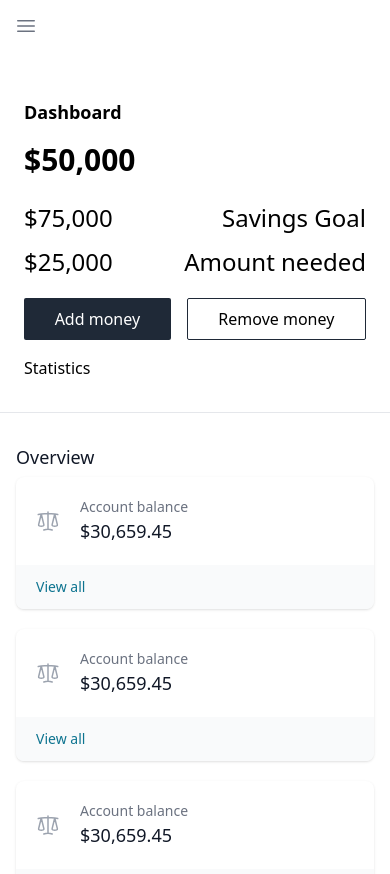
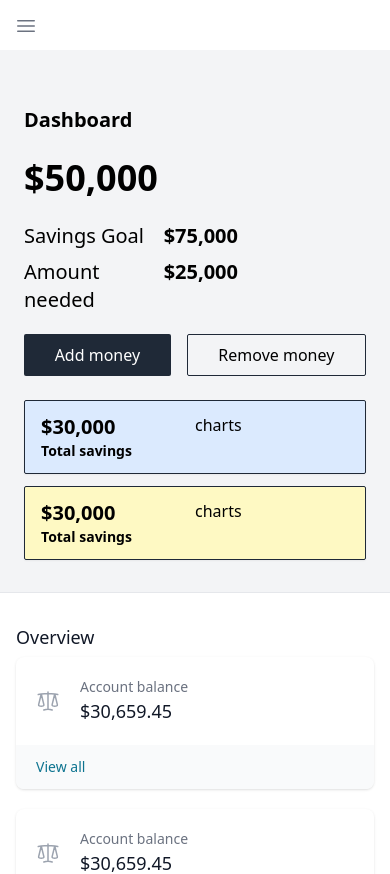
Before and after one commit to cdrmr18/buckify, a Next.js app: page /dashboard in a window 390 px wide. Shown: the top 874 px of the page. Built offline with nearby package versions, Linux system fonts and the light colour scheme.

Commit message:
style mobile view

```diff
--- a/components/Dashboard/Header.tsx
+++ b/components/Dashboard/Header.tsx
@@ -2,20 +2,24 @@
 
 const Header = () => {
   return (
-    <div className="border-b py-8 w-full mx-auto px-6 lg:max-w-6xl lg:px-8">
-      <h1 className="text-lg font-semibold my-4">Dashboard</h1>
-      <div className="flex flex-col md:flex-row mx-auto max-w-6xl space-y-4">
+    <div className="bg-gray-100 border-b py-8 w-full mx-auto px-6 lg:max-w-6xl lg:px-8">
+      <h1 className="text-xl font-semibold my-6">Dashboard</h1>
+      <div className="flex flex-col md:flex-row mx-auto max-w-6xl space-y-6">
         <div className="basis-1/2 flex-col space-y-5 md:flex md:items-start md:justify-around lg:border-gray-200">
           {/* FInance */}
           <div>
-            <h2 className="mb-6 font-bold text-3xl">$50,000</h2>
-            <div className="flex justify-between text-2xl">
-              <p>$75,000</p>
-              <p>Savings Goal</p>
-            </div>
-            <div className="mt-3 flex justify-between text-2xl">
-              <p>$25,000</p>
-              <p>Amount needed</p>
+            <h2 className="mb-6 font-bold text-4xl">$50,000</h2>
+
+            <div className="flex justify-between pr-32">
+              <div className="text-xl space-y-2">
+                <p className="font-light">Savings Goal</p>
+                <p className="font-light">Amount needed</p>
+              </div>
+
+              <div className="text-xl font-semibold space-y-2">
+                <p>$75,000</p>
+                <p >$25,000</p>
+              </div>
             </div>
           </div>
 
@@ -37,7 +41,23 @@ const Header = () => {
         </div>
 
         {/* Statistics */}
-        <div className="basis-1/2">Statistics</div>
+        <div className="basis-1/2 space-y-3">
+          <div className="bg-blue-100 border border-gray-800 rounded-sm shadow-sm px-4 py-3 flex">
+            <div className="basis-1/2">
+              <p className="text-xl font-bold">$30,000</p>
+              <p className="text-sm font-semibold">Total savings</p>
+            </div>
+            <div className="basis-1/2">charts</div>
+          </div>
+
+          <div className="bg-yellow-100 border border-gray-800 rounded-sm shadow-sm px-4 py-3 flex">
+            <div className="basis-1/2">
+              <p className="text-xl font-bold">$30,000</p>
+              <p className="text-sm font-semibold">Total savings</p>
+            </div>
+            <div className="basis-1/2">charts</div>
+          </div>
+        </div>
       </div>
     </div>
   );
```
